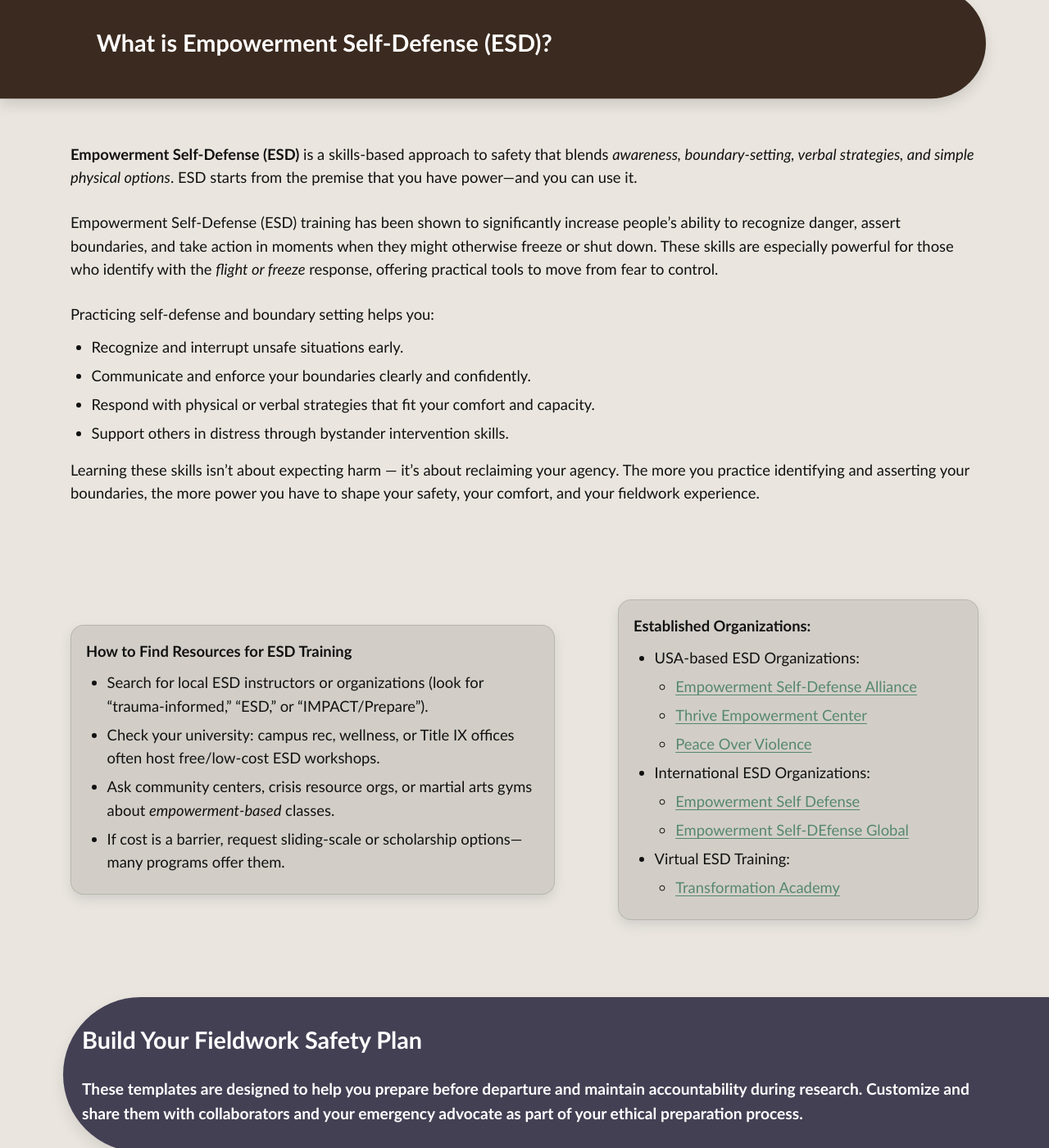
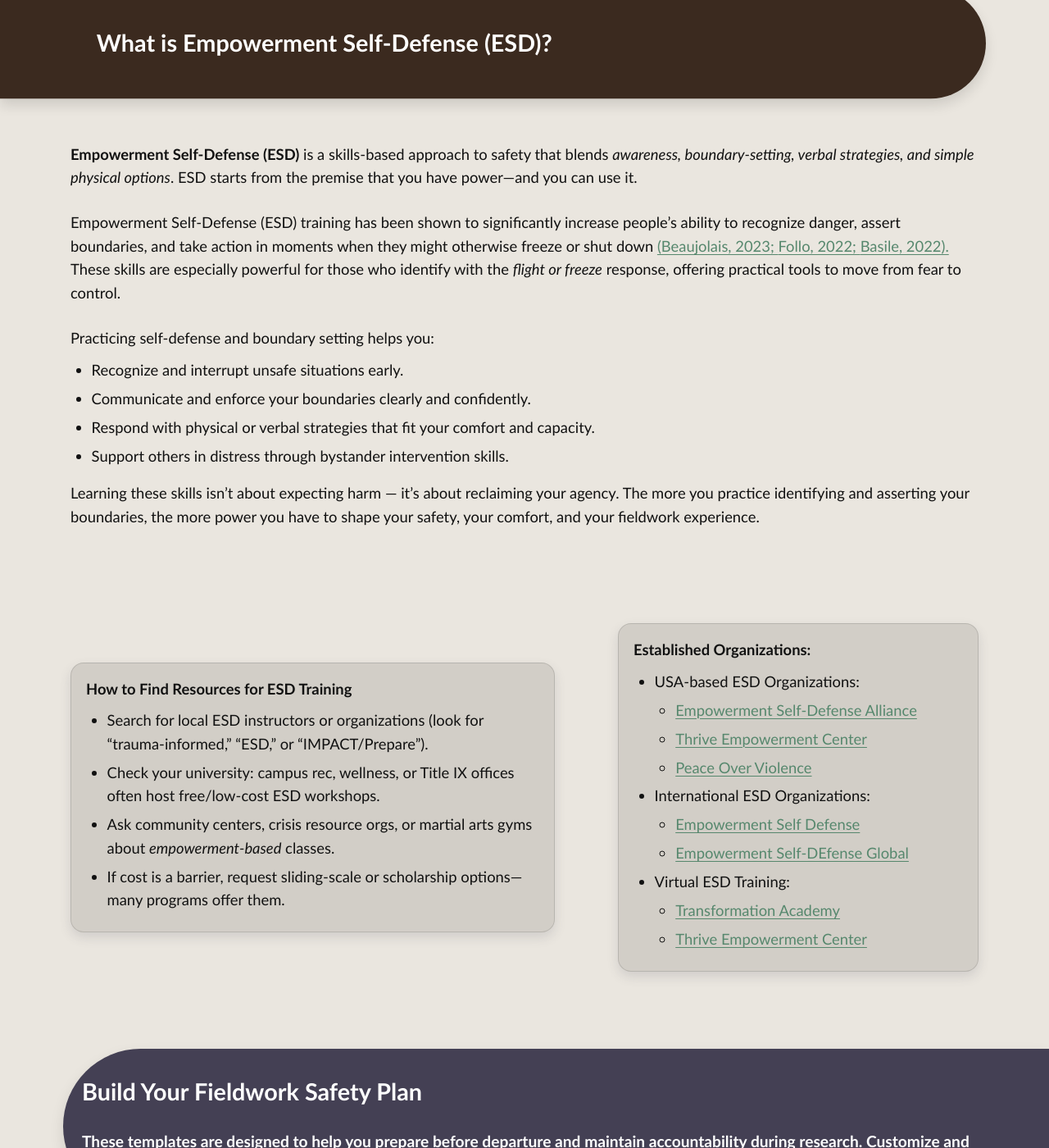
Before and after one commit to AnthroSafetyWarrior/GoldenTrowelProject, a Jekyll site: the page built from _pages/selfdefense.html, in a window 1280 px wide and 1400 px high, scrolled down 1376 px. Shown: the whole window at 82% size. Built offline with Jekyll 4.4.1, drawn with Linux system fonts in a browser that asks for light colours.

Commit message:
updating name

```diff
--- a/_pages/selfdefense.html
+++ b/_pages/selfdefense.html
@@ -35,7 +35,11 @@ hero_tint: .40
         <em>awareness, boundary-setting, verbal strategies, and simple physical options</em>.
         ESD starts from the premise that you have power—and you can use it.</p>
 <br>
-         <p>Empowerment Self-Defense (ESD) training has been shown to significantly increase people’s ability to recognize danger, assert boundaries, and take action in moments when they might otherwise freeze or shut down. These skills are especially powerful for those who identify with the <em>flight or freeze</em> response, offering practical tools to move from fear to control.</p>
+         <p>Empowerment Self-Defense (ESD) training has been shown to significantly increase people’s ability to recognize danger, assert boundaries, and take action in moments when they might otherwise freeze or shut down  <a href="https://doi.org/10.1177/08862605221082734"  target="_blank"
+     rel="noopener noreferrer">(Beaujolais, 2023; </a><a href="https://doi.org/10.33043/SSWJ.2.1.63-76"  target="_blank"
+     rel="noopener noreferrer">Follo, 2022; </a></li>
+<a href="https://doi.org/10.1080/10926771.2022.2046224">Basile, 2022). </a>
+These skills are especially powerful for those who identify with the <em>flight or freeze</em> response, offering practical tools to move from fear to control.</p>
 <br>
     <p>Practicing self-defense and boundary setting helps you:</p>
     <ul>
@@ -66,20 +70,21 @@ hero_tint: .40
 <ul>
 <li> USA-based ESD Organizations:</li>
 <ul>
-<li><a href="https://www.empowermentsd.org/" target="_blank" rel="noopener">Empowerment Self-Defense Alliance</a></strong> </li>
-<li><a href="https://www.thriveselfdefense.com/esd" target="_blank" rel="noopener">Thrive Empowerment Center</a></strong>
-<li><a href="https://www.peaceoverviolence.org/empowerment-self-defense" target="_blank" rel="noopener">Peace Over Violence</a></strong></li>
+<li><a href="https://www.empowermentsd.org/" target="_blank" rel="noopener">Empowerment Self-Defense Alliance</a></li>
+<li><a href="https://www.thriveselfdefense.com/esd" target="_blank" rel="noopener">Thrive Empowerment Center</a></li>
+<li><a href="https://www.peaceoverviolence.org/empowerment-self-defense" target="_blank" rel="noopener">Peace Over Violence</a></li>
 </ul>
 
 <li>International ESD Organizations:</li>
 <ul>
-<li><a href="https://www.esdprofessionals.org/empowerment-self-defense/" target="_blank" rel="noopener">Empowerment Self Defense</a></strong> </li>
-<li><a href="https://www.esdglobalselfdefense.org/directory" target="_blank" rel="noopener">Empowerment Self-DEfense Global</a></strong> </li>
+<li><a href="https://www.esdprofessionals.org/empowerment-self-defense/" target="_blank" rel="noopener">Empowerment Self Defense</a></li>
+<li><a href="https://www.esdglobalselfdefense.org/directory" target="_blank" rel="noopener">Empowerment Self-DEfense Global</a></li>
 </ul>
 
 <li>Virtual ESD Training:</li>
 <ul>
-<li><a href="https://store.transformationacademy.com/products/empowerment-self-defense-for-personal-empowerment?srsltid=AfmBOooeUzE-k4DSzgXZaVVKQWjjZtwi1FzMHA5yuF4z7gAMSXxCyasC" target="_blank" rel="noopener">Transformation Academy</a></strong> </li>
+<li><a href="https://store.transformationacademy.com/products/empowerment-self-defense-for-personal-empowerment?srsltid=AfmBOooeUzE-k4DSzgXZaVVKQWjjZtwi1FzMHA5yuF4z7gAMSXxCyasC" target="_blank" rel="noopener">Transformation Academy</a></li>
+<li><a href="https://www.thriveselfdefense.com/workshops-events/5-week-empowerment-self-defense-basics-online" target="_blank" rel="noopener">Thrive Empowerment Center</a></strong>
 </ul>
 </ul>
  </article>
```
